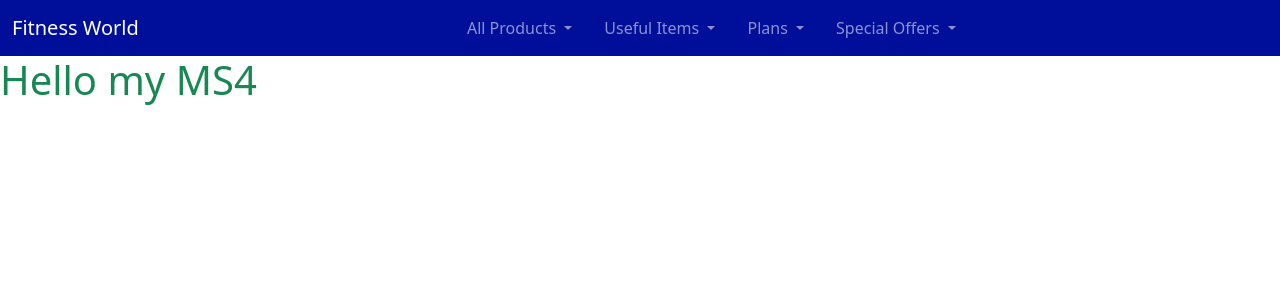
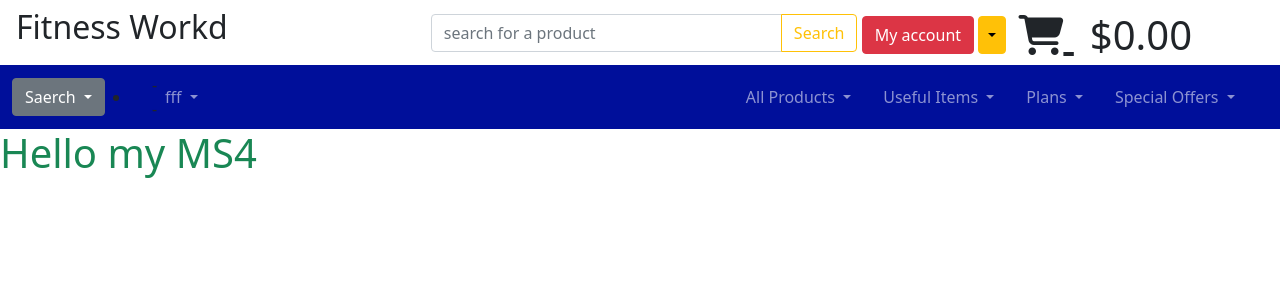
Before and after one commit to rimantascode/fitness-ms4, a Django app: page / in a window 1280 px wide. Shown: the top 300 px of the page. Run offline with Django 3.2, Linux system fonts and the light colour scheme; some libraries are stand-ins or nearby versions.

Commit message:
top header part 1

```diff
--- a/static/css/base.css
+++ b/static/css/base.css
@@ -4,3 +4,11 @@
 .nav-nav{
     width:150px!important;
 }
+
+.mystyle {
+  width: 60vw!important;
+  background-color: coral;
+  margin-left:10px;
+  color: white;
+  font-size: 25px;
+}
--- a/templates/base.html
+++ b/templates/base.html
@@ -36,18 +36,75 @@
 
 
 <body>
+<!-- The top header which will disapear in in smaller windows, will be converted in the Icons only-->
+<header class="container-fluid m-0 p-0">
+    <!-- Logo-->
+    <div class="d-flex flex-row d-none d-lg-block">
+        <div class="col-lg-4 text-center my-auto d-inline-flex">
+            <a class="nav-link" href="{% url 'home' %}">
+                <h2 class="logo-font text-dark">Fitness Workd</h2>
+            </a>
+        </div>
+        <div class="col-lg-4 text-center my-auto d-inline-flex">
+            <div class="input-group">
+                <input type="text" class="form-control" placeholder="search for a product" aria-label="search for a product" aria-describedby="search-product">
+                <button class="btn btn-outline-warning" type="button" id="search-product">Search</button>
+            </div>
+        </div>
+        <!-- My account button -->
+        <div class="col-lg-4 mx-auto my-auto d-inline">
+            <div class="btn-group">
+                <ul class="list-unstyled my-auto align-midle">
+                    <li class="list-inline-item my-auto">
+                        <button type="button" class="btn btn-danger">My account</button>
+                        <button type="button" class="btn btn-warning dropdown-toggle dropdown-toggle-split" data-bs-toggle="dropdown" aria-expanded="false">
+                            <span class="visually-hidden">Toggle Dropdown</span>
+                        </button>
+                        <ul class="dropdown-menu">
+                            {% if request.user.is_authenticated %}
+                            {% if request.user.is_superuser %}
+                            <a href="" class="dropdown-item">Product Management</a>
+                            {% endif %}
+                            <a href="" class="dropdown-item">My Profile</a>
+                            <a href="{% url 'account_logout' %}" class="dropdown-item">Logout</a>
+                            {% else %}
+                            <a href="{% url 'account_signup' %}" class="dropdown-item">Register</a>
+                            <a href="{% url 'account_login' %}" class="dropdown-item">Login</a>
+                            {% endif %}
+                        </ul>
+                    </li>
+                    <!--Here will be displayed the shopping cart amount-->
+                    <li class="list-inline-item align-middle">
+                        <a class="text-dark fs-1 {% if grand_total %}text-primary font-weight-bold{% else %}text-black{% endif %}" href="">
+                            <i class="fas fa-shopping-cart"></i>
+                            <span class="ps-3 list-inline-item align-midle">
+                               {% if grand_total %}
+                                ${{ grand_total|floatformat:2 }}
+                                {% else %}
+                                $0.00
+                                {% endif %}
+                            </span>
+                        </a>
+                    </li>
+                </ul>
+            </div>
+        </div>
+    </div>
     <nav class="navbar navbar-expand-lg navbar-dark bg-dark nav-bg">
     <div class="container-fluid">
-    <a class="navbar-brand" href="#">Fitness World</a>
         <button class="navbar-toggler" type="button" data-bs-toggle="collapse" data-bs-target="#main-nav" aria-controls="main-nav" aria-expanded="false" aria-label="Toggle navigation">
         <span class="navbar-toggler-icon"></span>
         </button>
+         {% include 'includes/mobile-nav-header.html' %}
         <div class="collapse navbar-collapse mx-auto" id="main-nav">
         <ul class="navbar-nav mx-auto">
                     {% include 'includes/main-nav.html' %}
+
+            </ul>
+        </div>
+        </div>
 </nav>
-
-<header class="container-fluid"></header>
+</header>
     {% if messages%}
     <div class="messages-block"></div>
     {%endif%}
--- /dev/null
+++ b/templates/includes/mobile-nav-header.html
@@ -0,0 +1,83 @@
+<li class="list-inline-item">
+<div class="dropdown">
+  <button class="btn btn-secondary dropdown-toggle" type="button" id="dropdownMenuButton" data-bs-toggle="dropdown" aria-expanded="false">
+  Saerch
+  </button>
+  <ul class="dropdown-menu w-100" aria-labelledby="dropdownMenuButton">
+    <li id="dropdowns">
+    <div class="input-group mb-3">
+        <form>
+            <input class="w-10" type="text" class="form-control" placeholder="Recipient's username" aria-label="Recipient's username" aria-describedby="button-addon2">
+            <button class="btn btn-outline-secondary" type="button" id="button-addon2">Button</button>
+        </form>
+    </div>
+    </li>
+  </ul>
+</div>
+</li>
+<li>
+
+<li class="list-inline-item dropdown">
+	<a class="text-black nav-link d-block d-lg-none" href="#" id="user-options" data-toggle="dropdown"
+		aria-haspopup="true" aria-expanded="false">
+		<div class="text-center">
+			<div><i class="fas fa-user fa-lg"></i></div>
+			<p class="my-0">My Account</p>
+		</div>
+	</a>
+	<div class="dropdown-menu border-0" aria-labelledby="user-options">
+		{% if request.user.is_authenticated %}
+		{% if request.user.is_superuser %}
+		<a href="" class="dropdown-item">Product Management</a>
+		{% endif %}
+		<a href="" class="dropdown-item">My Profile</a>
+		<a href="{% url 'account_logout' %}" class="dropdown-item">Logout</a>
+		{% else %}
+		<a href="{% url 'account_signup' %}" class="dropdown-item">Register</a>
+		<a href="{% url 'account_login' %}" class="dropdown-item">Login</a>
+		{% endif %}
+	</div>
+</li>
+<li class="list-inline-item">
+	<a class="{% if grand_total %}text-primary font-weight-bold{% else %}text-black{% endif %} nav-link d-block d-lg-none"
+		href="">
+		<div class="text-center">
+			<div><i class="fas fa-shopping-bag fa-lg"></i></div>
+			<p class="my-0">
+				{% if grand_total %}
+				${{ grand_total|floatformat:2 }}
+				{% else %}
+				$0.00
+				{% endif %}
+			</p>
+		</div>
+	</a>
+</li>
+
+--
+
+    <div class="collapse navbar-collapse" id="navbarNavDarkDropdown">
+      <ul class="navbar-nav">
+        <li class="nav-item dropdown">
+          <a class="nav-link dropdown-toggle" href="#" id="navbarDarkDropdownMenuLink" role="button" data-bs-toggle="dropdown" aria-expanded="false">
+           fff
+          </a>
+          <ul class="dropdown-menu dropdown-menu-dark" aria-labelledby="navbarDarkDropdownMenuLink">
+            <li id="dropdownss">
+                <div class="input-group mb-3">
+                    <input type="text" class="form-control" placeholder="Recipient's username" aria-label="Recipient's username" aria-describedby="button-addon2">
+                    <button class="btn btn-outline-secondary" type="button" id="button-addon7">Button</button>
+                </div>
+            </li>
+          </ul>
+        </li>
+      </ul>
+    </div>
+ <script>
+var myDropdown = document.getElementById('dropdownMenuButton')
+myDropdown.addEventListener('show.bs.dropdown', function () {
+  var element = document.getElementById("dropdowns");
+  element.classList.add("mystyle");
+
+})
+ </script>
```
Also changed, not shown: db.sqlite3. Lines whose indentation alone changed are shown as unchanged.
